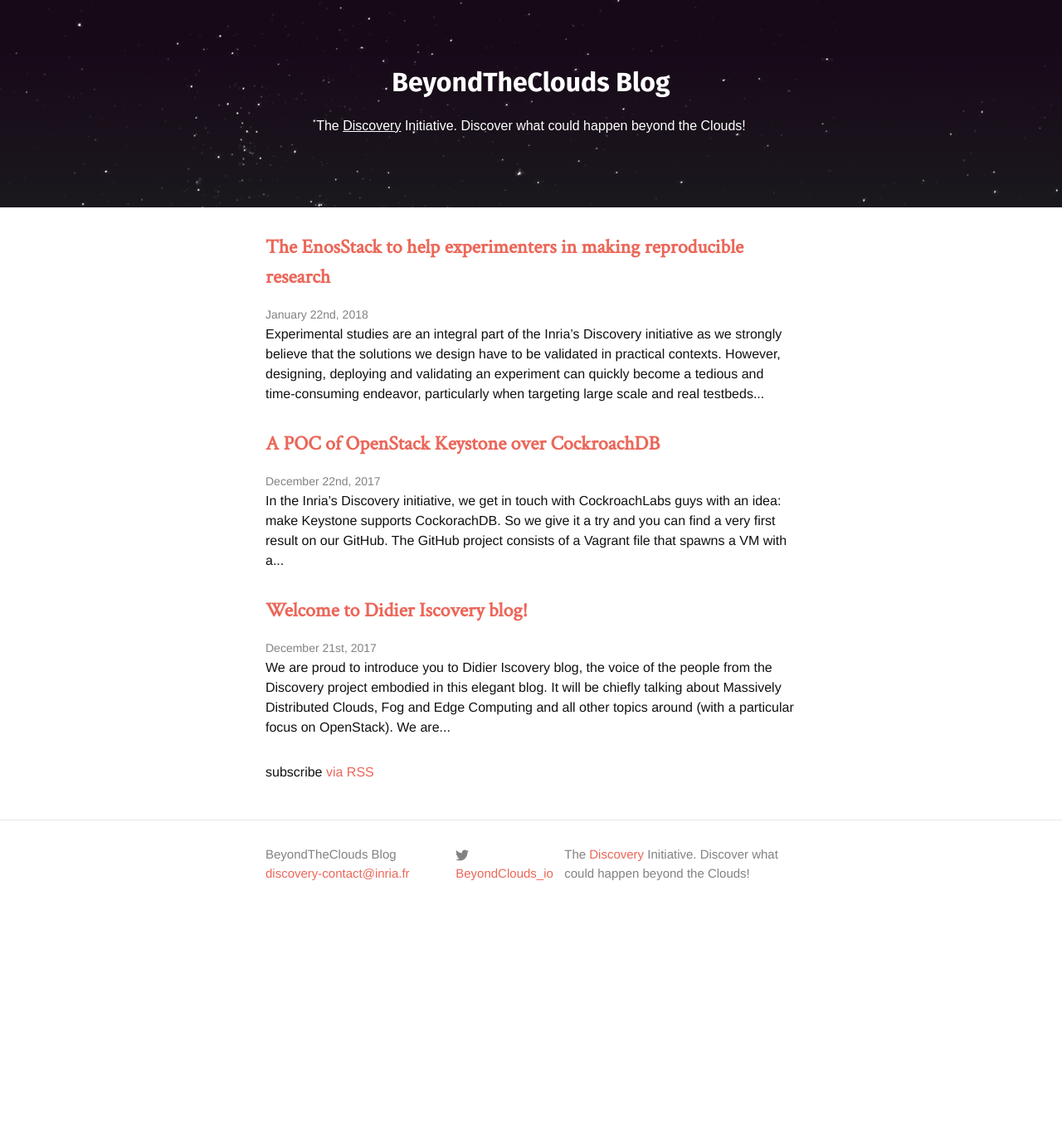
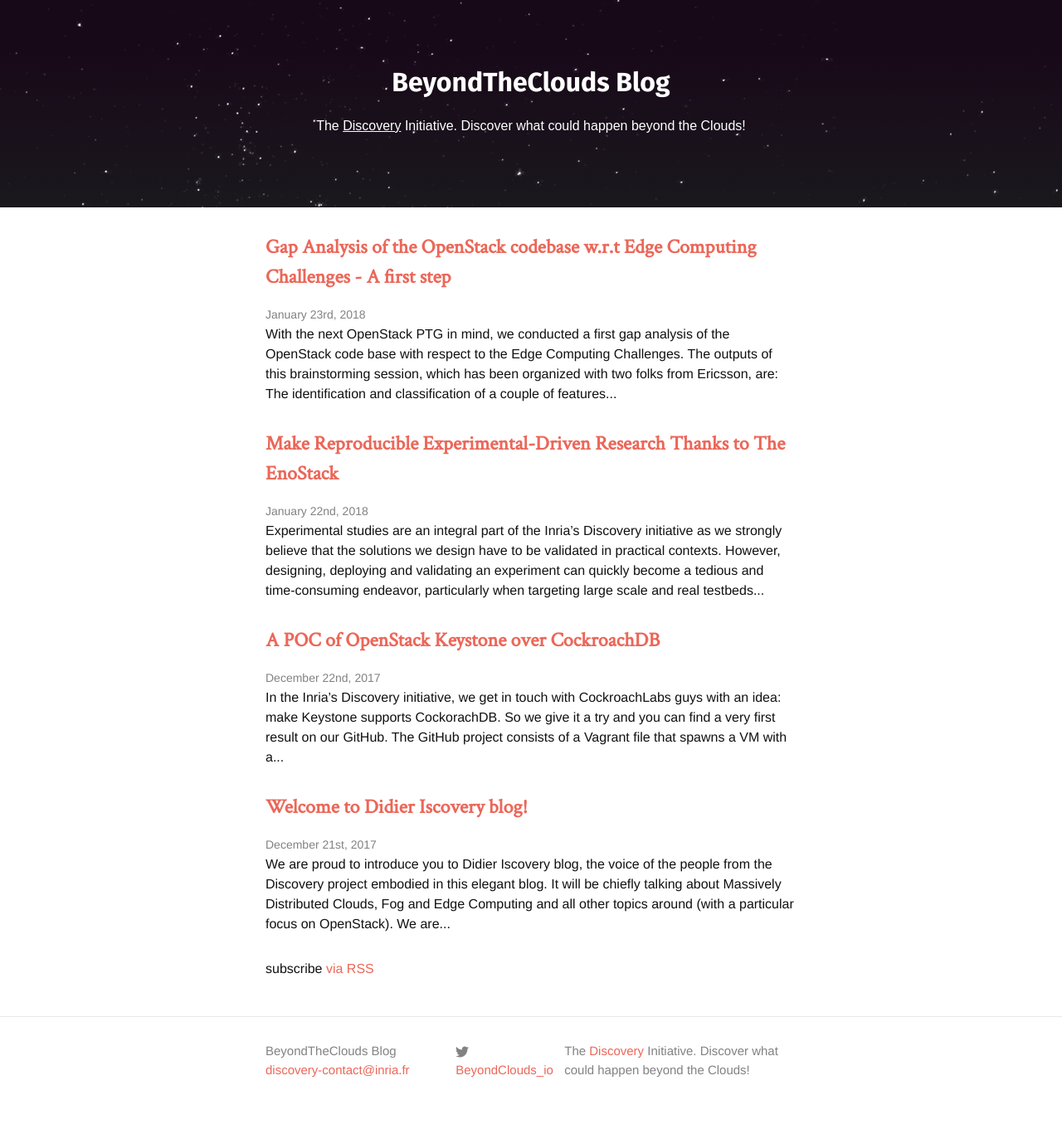
Before and after one commit to Marie-Donnie/blog, a Jekyll site: the page built from index.html, in a window 1280 px wide. Shown: the whole page at 83% size. Built offline with Jekyll 4.4.1, drawn with Linux system fonts in a browser that asks for light colours; before the commit the page ends 1124 px from its top, so only the background shows below that.

Commit message:
Rename Alex's Post, add a new post related to the Gap Anlaysis and ad… (#3)
* Rename Alex's Post, add a new post related to the Gap Anlaysis and add stupid README

* Fix typos and change the date

```diff
--- a/_data/authors.yml
+++ b/_data/authors.yml
@@ -4,3 +4,6 @@
    # link: mailto:Ronan-Alexandre.Cherrueau@inria.fr
 avankemp:
    name: Alexandre van Kempen
+ad_ri3n_:
+   name: Adrien Lebre
+   link: http://www.emn.fr/x-info/alebre08/
--- a/_posts/2018-01-22-the-EnosStack-to-help-experimenters-in-making-reproducible-research.markdown
+++ b/_posts/2018-01-22-Make-Reproducible-Experimental-Driven-Research-Thanks-to-The-EnoStack.markdown
@@ -1,6 +1,6 @@
 ---
 layout: post
-title: The EnosStack to help experimenters in making reproducible research
+title: Make Reproducible Experimental-Driven Research Thanks to The EnoStack
 date: 2018-01-22
 categories: EnosStack
 author: avankemp
--- /dev/null
+++ b/_posts/2018-01-23-OpenStack-Edge-Gap-Analysis.markdown
@@ -0,0 +1,27 @@
+---
+layout: post
+title: Gap Analysis of the OpenStack codebase w.r.t Edge Computing Challenges - A first step
+date: 2018-01-23
+categories: OpenStack
+author: ad_ri3n_
+---
+
+With the next [OpenStack PTG](https://www.openstack.org/ptg/) in mind,
+we conducted a first gap analysis of the OpenStack code base with
+respect to the Edge Computing Challenges.  The outputs of this
+brainstorming session, which has been organized with two folks from
+Ericsson, are:
+* The identification and classification of a couple of
+  features we believe edge administrators/developers may
+  expect. Concretely, we define 7 levels of features, from the simplest
+  such as being able to start a VM on a specific location, to the most
+  advanced ones, including the interoperability of different cloud
+  stacks (OpenStack/Kubernetes/...).
+* An analysis of different deployment scenarios the OpenStack code
+  base provides (cells, regions, federations...)  w.r.t the
+  aforementioned levels.
+
+Obviously, this study is an ongoing action that should be refined with
+the expertise of additional folks, but at least we started it!
+Further information available at
+[https://etherpad.openstack.org/p/edge-gap-analysis](https://etherpad.openstack.org/p/edge-gap-analysis).
```
Also changed, not shown: README.md (added).
